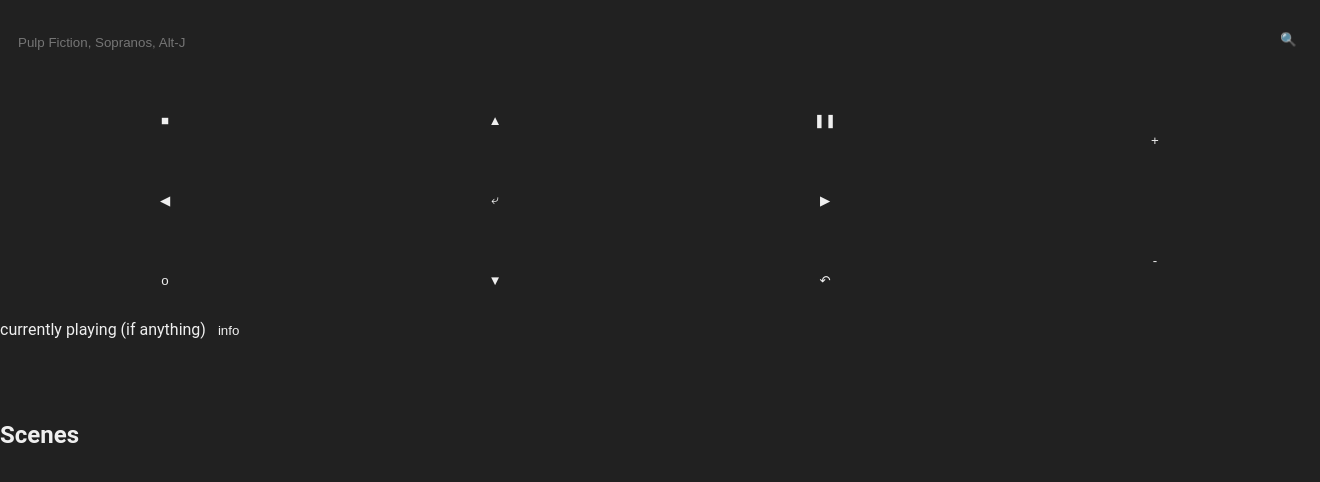
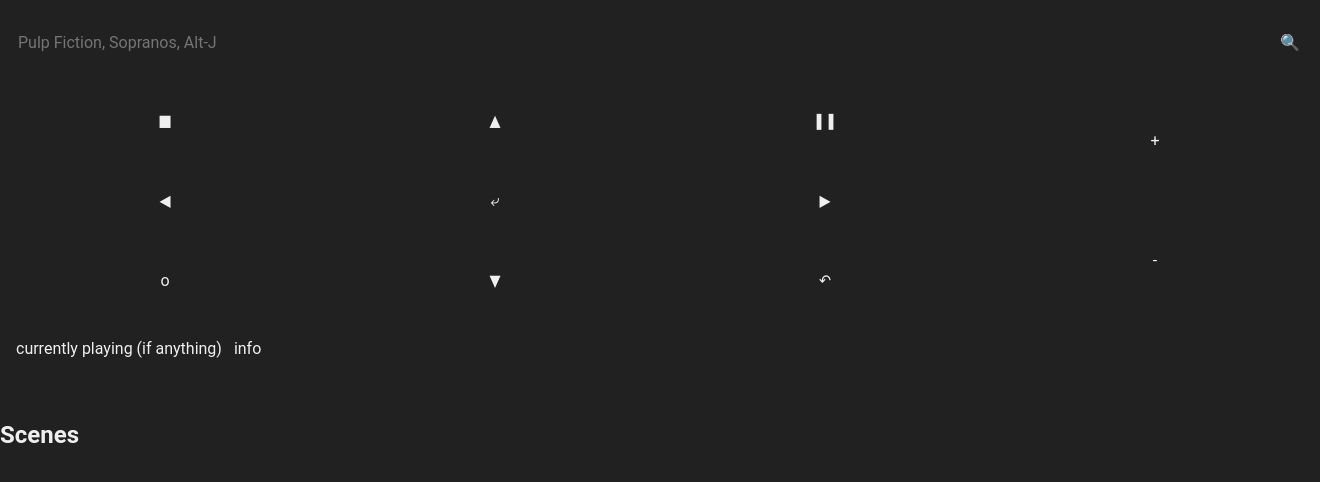
Before and after one commit to ruudrenssen/domotipi, a Flask app: template python/templates/room.jinja in a window 1320 px wide; the page is wider, and only the part inside the window is pictured. Shown: the top 482 px of that part. Run offline with Flask 2, Linux system fonts and the light colour scheme; the template is opened without the code that fills it, so the values that code supplies are empty; parts of the project's set-up code (start-up, migrations or seed data) failed here and were passed over.

Commit message:
tidy up media remote

```diff
--- a/python/static/css/styles.css
+++ b/python/static/css/styles.css
@@ -8,6 +8,7 @@
 
     --border-width: 2px;
 
+    --font: 1rem Roboto, Tahoma, Geneva, Verdana, sans-serif;
     --font-family: Roboto, Tahoma, Geneva, Verdana, sans-serif;
 
     --border: 2px solid #565656;
@@ -29,6 +30,7 @@ html, body {
 }
 
 button, input {
+    font: var(--font);
     color: var(--color-foreground);
     background: transparent;
     border: var(--transparent-border);
@@ -113,6 +115,8 @@ input {
 .media-remote__info {
     grid-row: 3 / 4;
     grid-column: 1 / 3;
+
+    padding: var(--gutter);
 }
 
 .visually-hidden {
```
